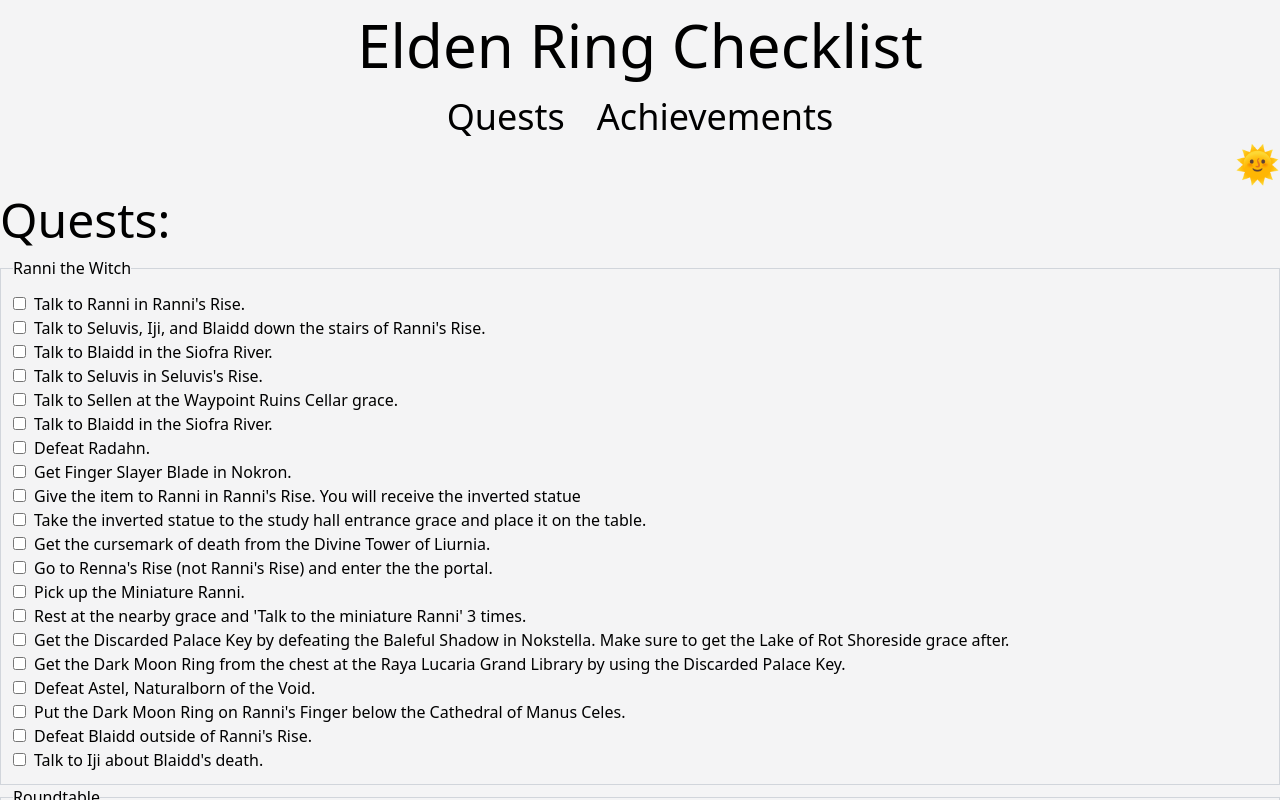
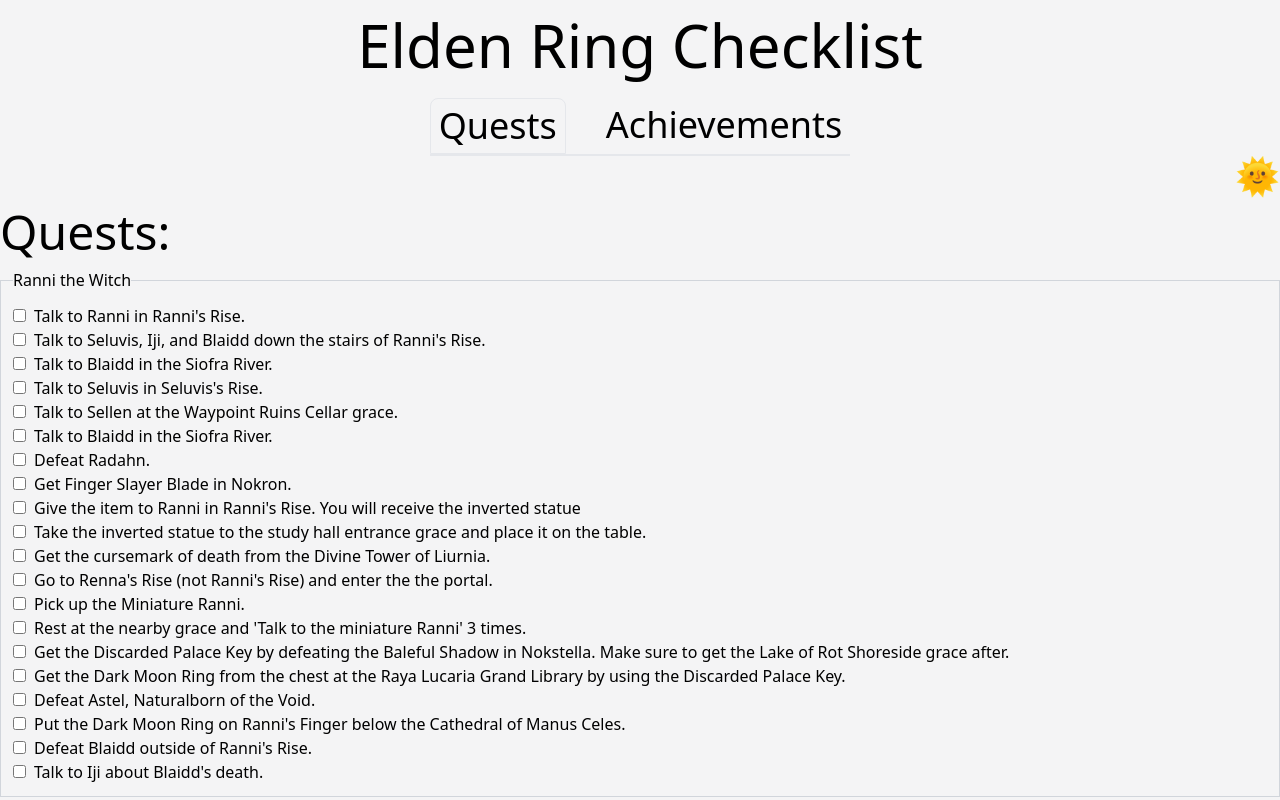
Before and after one commit to Gobluebro/Elden-Ring-Checklist, a Next.js app: page / in a window 1280 px wide. Shown: the top 800 px of the page. Built offline with nearby package versions, Linux system fonts and the light colour scheme.

Commit message:
Move tabs into their own component
add more styling for focused and unfocused

move tabs down from header

```diff
--- /dev/null
+++ b/components/tabBar.tsx
@@ -0,0 +1,44 @@
+import { Dispatch, SetStateAction } from "react";
+
+interface Props {
+  currentTab: string;
+  setCurrentTab: Dispatch<SetStateAction<"Quests" | "Achievements">>;
+}
+
+const TabBar = (props: Props) => {
+  const { currentTab, setCurrentTab } = props;
+
+  const focusedTabStyles =
+    "border rounded-t-lg dark:bg-zinc-700 dark:border-zinc-700";
+
+  const unfocusedTabStyles = "dark:text-zinc-400";
+
+  return (
+    <nav>
+      <div className="flex justify-center">
+        <div className="flex border-b-2 dark:border-zinc-700">
+          <h3
+            className={`${
+              currentTab === "Quests" ? focusedTabStyles : unfocusedTabStyles
+            } px-2 mr-4`}
+          >
+            <button onClick={() => setCurrentTab("Quests")}>Quests</button>
+          </h3>
+          <h3
+            className={`${
+              currentTab === "Achievements"
+                ? focusedTabStyles
+                : unfocusedTabStyles
+            } px-2 ml-4`}
+          >
+            <button onClick={() => setCurrentTab("Achievements")}>
+              Achievements
+            </button>
+          </h3>
+        </div>
+      </div>
+    </nav>
+  );
+};
+
+export default TabBar;
--- a/pages/index.tsx
+++ b/pages/index.tsx
@@ -3,6 +3,7 @@ import Head from "next/head";
 import DarkModeToggle from "../components/darkModeToggle";
 import CompleteList from "../components/completeList";
 import { useState } from "react";
+import TabBar from "../components/tabBar";
 
 const Home: NextPage = () => {
   const prefix = process.env.NEXT_PUBLIC_BASE_PATH || "";
@@ -47,23 +48,11 @@ const Home: NextPage = () => {
         <meta name="theme-color" content="#ffffff" />
       </Head>
 
-      <header>
+      <header className="mb-2">
         <h1 className="flex justify-center">Elden Ring Checklist</h1>
       </header>
 
-      <nav>
-        <div className="flex justify-center">
-          <h3 className="mx-4">
-            <button onClick={() => setCurrentTab("Quests")}>Quests</button>
-          </h3>
-          <h3 className="mx-4">
-            <button onClick={() => setCurrentTab("Achievements")}>
-              Achievements
-            </button>
-          </h3>
-          <h3></h3>
-        </div>
-      </nav>
+      <TabBar currentTab={currentTab} setCurrentTab={setCurrentTab} />
 
       <main>
         <DarkModeToggle />
```
